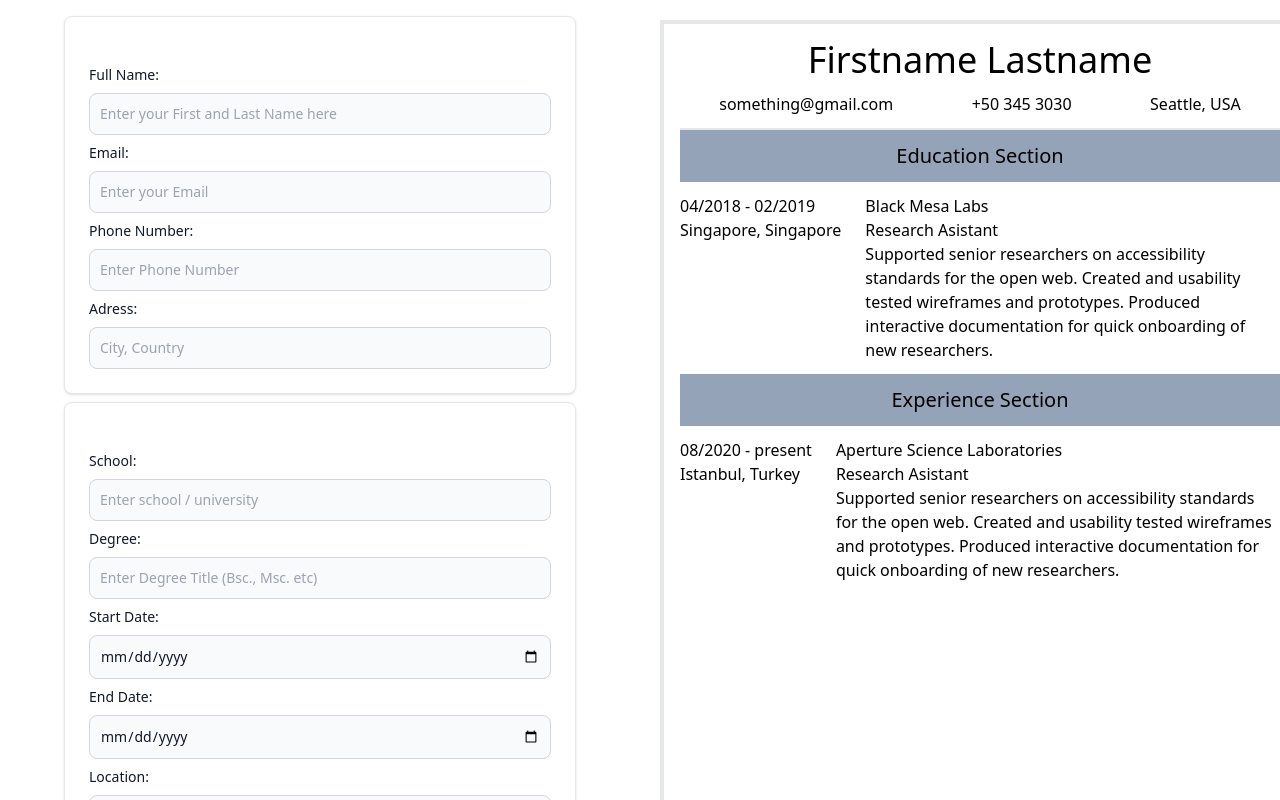
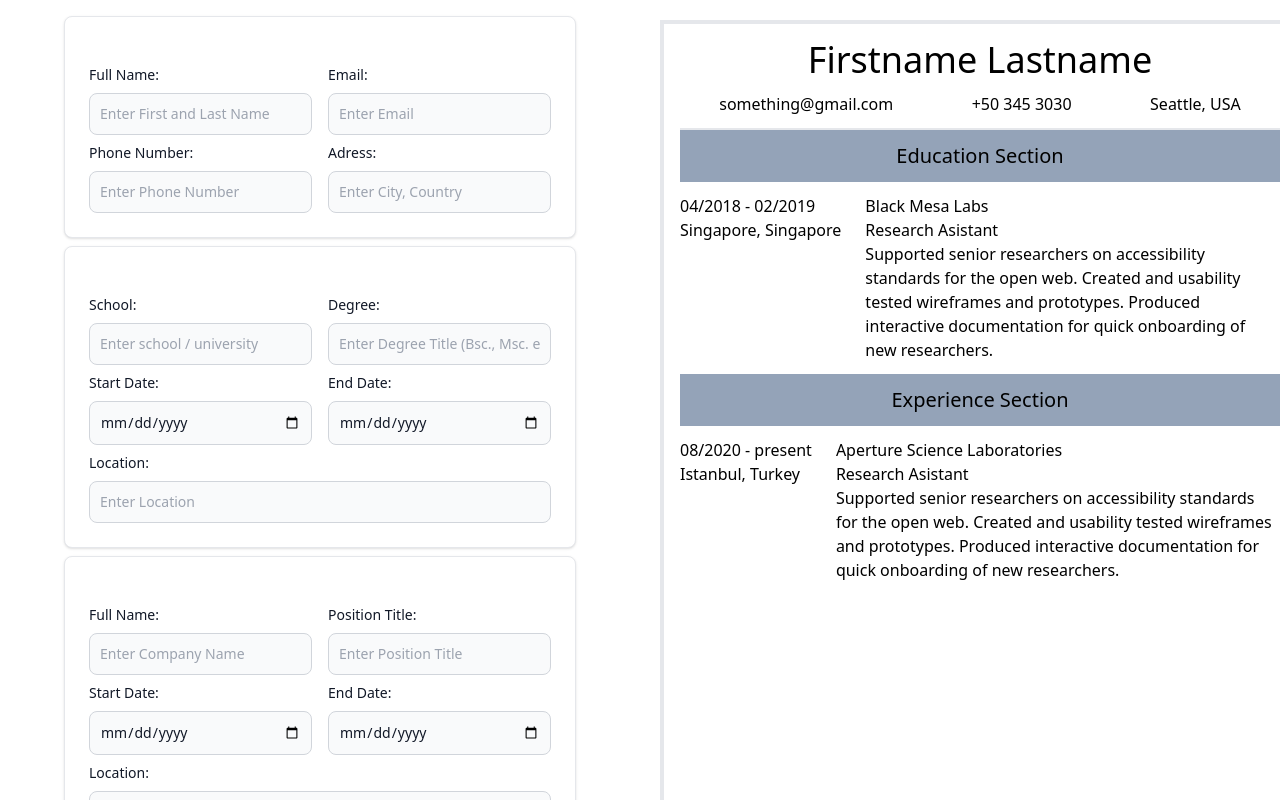
Before and after one commit to Mcorduk/cv-app, a React (Vite) app: page / in a window 1280 px wide. Shown: the top 800 px of the page. Built offline with nearby package versions, Linux system fonts and the light colour scheme.

Commit message:
style: Style Forms to make 2 inputs in the same line for first 2 lines, having 4 inputs each

```diff
--- a/src/components/Forms/educationForm.jsx
+++ b/src/components/Forms/educationForm.jsx
@@ -6,28 +6,36 @@ export function EducationForm() {
     <div className="w-full max-w-lg p-4 bg-white border border-gray-200 rounded-lg shadow sm:p-6 md:p-6 md:pt-4 dark:bg-gray-800 dark:border-gray-700">
       <h1 className="text-white pb-2">Education Section</h1>
       <form className="space-y-2" action="#">
+        <div className="flex">
           <InputField
             name="school"
             text="School"
             placeholder="Enter school / university"
+            className="flex-grow pr-4"
           />
           <InputField
             name="degree"
             text="Degree"
             placeholder="Enter Degree Title (Bsc., Msc. etc)"
+            className="flex-grow"
           />
+        </div>
+        <div className="flex">
           <InputField
             name="eduStartDate"
             type="date"
             text="Start Date"
             placeholder="Enter Start Date"
+            className="flex-grow pr-4"
           />
           <InputField
             name="eduEndDate"
             type="date"
             text="End Date"
             placeholder="Enter End Date"
+            className="flex-grow"
           />
+        </div>
         <InputField
           name="location"
           text="Location"
--- a/src/components/Forms/experienceForm.jsx
+++ b/src/components/Forms/experienceForm.jsx
@@ -5,28 +5,36 @@ export function ExperienceForm() {
     <div className="w-full max-w-lg p-4 bg-white border border-gray-200 rounded-lg shadow sm:p-6 md:p-6 md:pt-4 dark:bg-gray-800 dark:border-gray-700">
       <h1 className="text-white pb-2">Experience Section</h1>
       <form className="space-y-2" action="#">
+        <div className="flex ">
           <InputField
             id="companyName"
             text="Full Name"
             placeholder="Enter Company Name "
+            className="flex-grow pr-4"
           />
           <InputField
             name="positionTitle"
             text="Position Title"
             placeholder="Enter Position Title"
+            className="flex-grow"
           />
+        </div>
+        <div className="flex ">
           <InputField
             name="startDate"
+            type="date"
             text="Start Date"
-          type="date"
             placeholder="Enter Start Date"
+            className="flex-grow pr-4"
           />
           <InputField
             name="endDate"
+            type="date"
             text="End Date"
-          type="date"
             placeholder="Enter End Date"
+            className="flex-grow"
           />
+        </div>
         <InputField
           name="location"
           text="Location"
@@ -36,7 +44,7 @@ export function ExperienceForm() {
           name="description"
           text="Description"
           type="textarea"
-          placeholder="Enter Decription.."
+          placeholder="Enter Decription..."
         />
       </form>
     </div>
--- a/src/components/Forms/generalForm.jsx
+++ b/src/components/Forms/generalForm.jsx
@@ -6,24 +6,36 @@ export function GeneralForm() {
     <div className="w-full max-w-lg p-4 bg-white border border-gray-200 rounded-lg shadow sm:p-6 md:p-6 md:pt-4 dark:bg-gray-800 dark:border-gray-700">
       <h1 className="text-white pb-2">General Section</h1>
       <form className="space-y-2" action="#">
+        <div className="flex">
           <InputField
             name="name"
             text="Full Name"
-          placeholder="Enter your First and Last Name here"
+            placeholder="Enter First and Last Name "
+            className="flex-grow pr-4"
           />
           <InputField
             name="email"
             type="email"
             text="Email"
-          placeholder="Enter your Email"
+            placeholder="Enter Email"
+            className="flex-grow"
           />
+        </div>
+        <div className="flex">
           <InputField
             name="phone"
             text="Phone Number"
             type="tel"
             placeholder="Enter Phone Number"
+            className="flex-grow pr-4"
           />
-        <InputField name="adress" text="Adress" placeholder="City, Country" />
+          <InputField
+            name="adress"
+            text="Adress"
+            placeholder="Enter City, Country"
+            className="flex-grow"
+          />
+        </div>
       </form>
     </div>
   );
```
Lines whose indentation alone changed are shown as unchanged.
